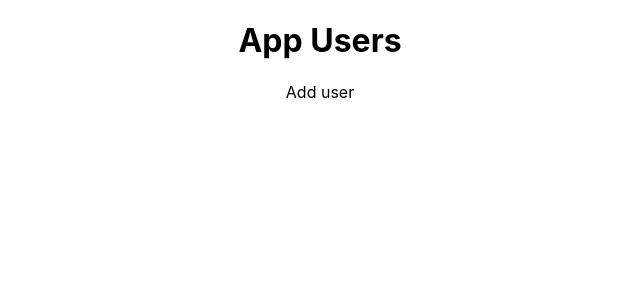
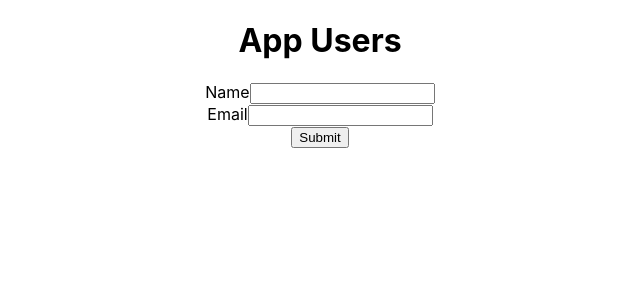
Before and after one commit to yazid1bernou/example-react-redux, a React (Create React App) app: page /add-user in a window 1280 px wide. Shown: the top 300 px of the page, without its empty margins (320-960 px from the left). Built offline with nearby package versions, Linux system fonts and the light colour scheme.

Commit message:
create form to add user

```diff
--- a/src/Users/components/AddUser.js
+++ b/src/Users/components/AddUser.js
@@ -1,8 +1,38 @@
+import { useState } from "react";
+import { useDispatch, useSelector } from "react-redux";
+import {AddUserAction} from "../actions";
+import { useNavigate } from "react-router-dom";
+const AddUser = () => {
+    const [name , setName] = useState();
+    const [email , setEmail] = useState();
+    const dispatch =  useDispatch();
+    const count = useSelector(data => data.users.length);
+    const navigate =  useNavigate();
 
-const AddUser = () => {
+    const handleClick = () => {
+        dispatch(AddUserAction({
+            id : count + 1 ,
+            name : name ,
+            email : email
+        }))
+        navigate('/')
+    }
     return (
         <div>
-              Add user
+              <form>
+                <div>
+                   <label> Name</label>
+                   <input type="text" value={name} onChange={(e) => setName(e.target.value)} />
+                </div>
+                 <div>
+                    <label>Email</label>
+                    <input type="email" value={email} onChange={(e) => setEmail(e.target.value)} />
+                 </div>
+                 <div>
+                    <button onClick={handleClick}>Submit</button>
+                 </div>
+
+              </form>
         </div>
     )
 }
--- a/src/Users/components/ListUsers.js
+++ b/src/Users/components/ListUsers.js
@@ -28,7 +28,7 @@ function  ListUsers () {
                                     <td>{user.name}</td>
                                     <td>{user.email}</td>
                                     <td>
-                                        <button>Edit</button>
+                                        <Link to={`/update-user/${user.id}`}><button>Edit</button> </Link>
                                         <button>Delete</button>
                                     </td>
                                 </tr>
```
